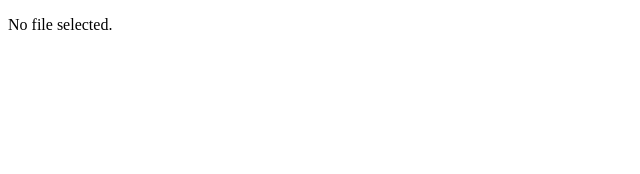
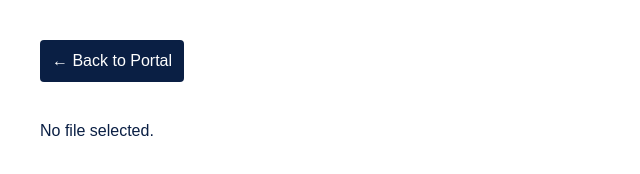
Before and after one commit to Shubh2r/Country-Wise-HR-Labor-Law-Reference-Guide, a plain HTML site: page markdown-viewer.html in a window 1280 px wide. Shown: the whole page, without its empty margins (0-640 px from the left). Drawn offline with nearby package versions, Linux system fonts and the light colour scheme.

Commit message:
Update markdown-viewer.html

```diff
--- a/markdown-viewer.html
+++ b/markdown-viewer.html
@@ -1,14 +1,45 @@
 <!DOCTYPE html>
 <html>
 <head>
-  <title>Markdown Viewer</title>
+  <title>HR Universe - Country Guide</title>
   <script src="https://cdn.jsdelivr.net/npm/marked/marked.min.js"></script>
+  <style>
+    body {
+      font-family: Arial, sans-serif;
+      background-color: #ffffff;
+      color: #0a1f44;
+      margin: 40px;
+      line-height: 1.6;
+    }
+    h1, h2, h3 {
+      color: #0a1f44;
+    }
+    a {
+      color: #0a1f44;
+      text-decoration: none;
+    }
+    a:hover {
+      text-decoration: underline;
+    }
+    .back {
+      display: inline-block;
+      margin-bottom: 20px;
+      background: #0a1f44;
+      color: white;
+      padding: 8px 12px;
+      border-radius: 4px;
+      text-decoration: none;
+    }
+    .back:hover {
+      background: #163d7a;
+    }
+  </style>
 </head>
 <body>
+  <a href="portal.html" class="back">← Back to Portal</a>
   <div id="content"></div>
 
   <script>
-    // Get file name from URL query
     const params = new URLSearchParams(window.location.search);
     const file = params.get("file");
 
```
